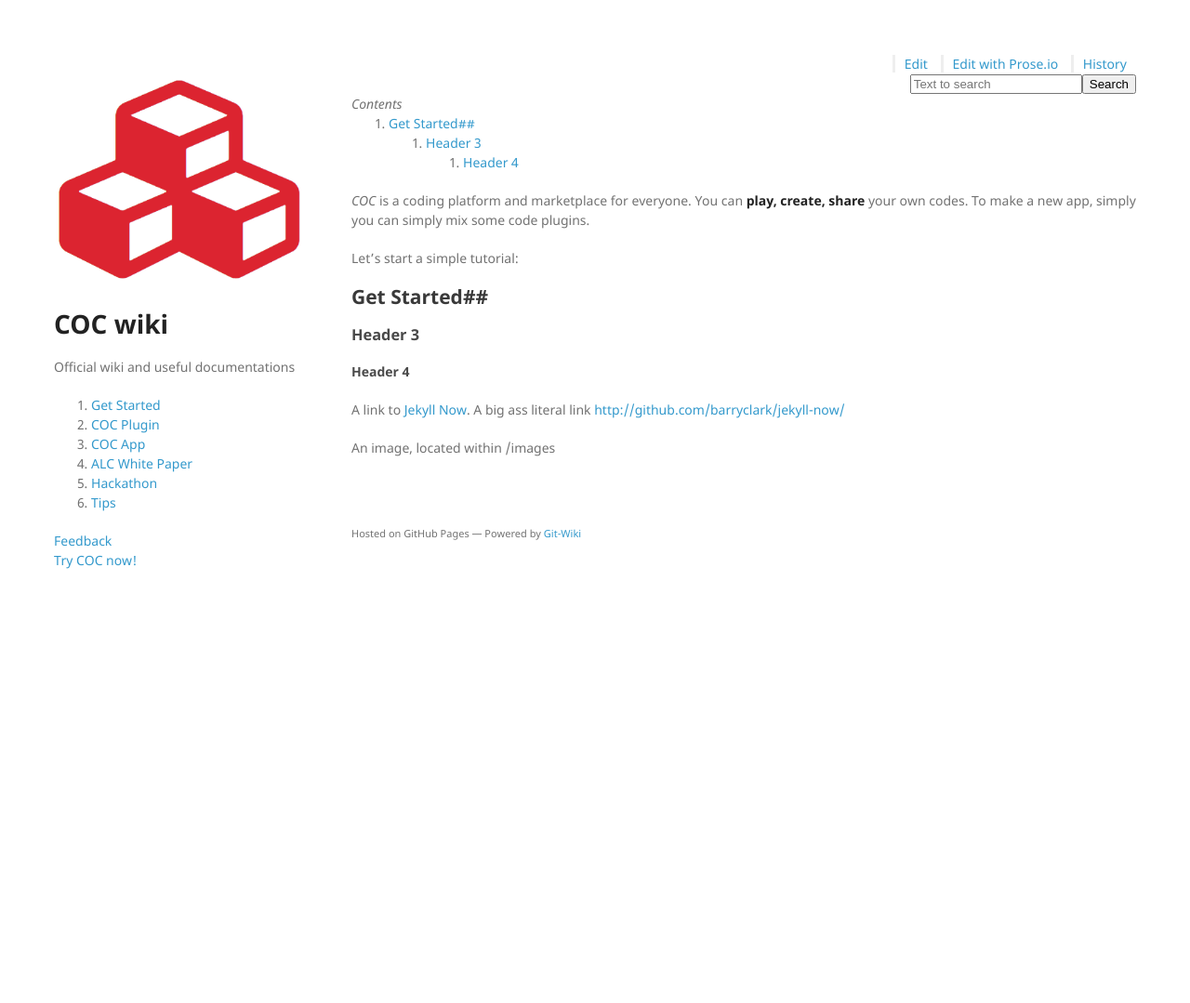
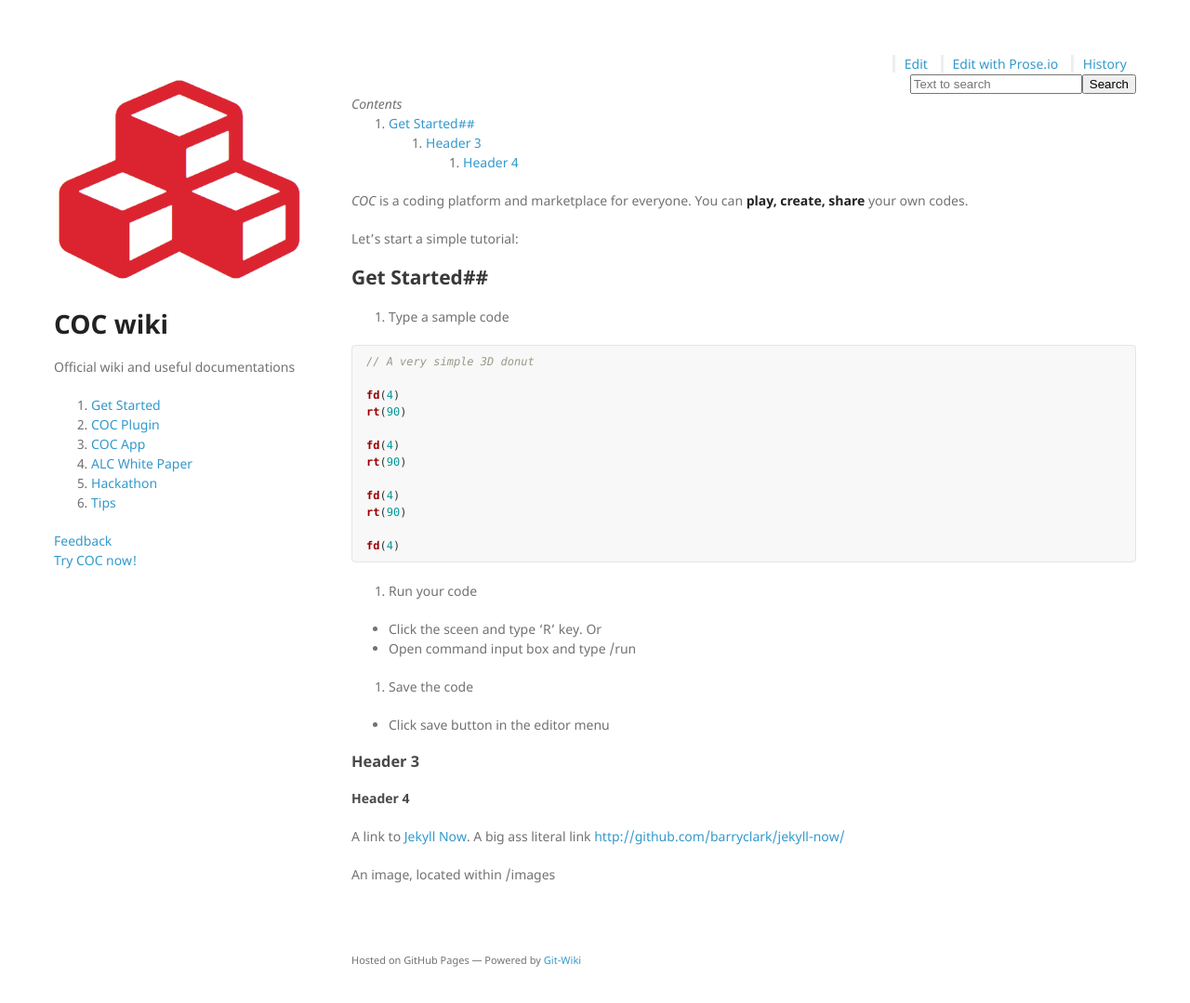
Before and after one commit to daisykim/daisykim.github.io, a Jekyll site: the page built from index.md, in a window 1280 px wide and 1079 px high. Shown: the whole window at 93% size. Built offline with Jekyll 4.4.1, drawn with Linux system fonts in a browser that asks for light colours; nearby versions of some CDN libraries.

Commit message:
Update index

````diff
--- a/index.md
+++ b/index.md
@@ -4,11 +4,36 @@ title: Markdown Style Guide
 ---
 
 _COC_ is a coding platform and marketplace for everyone. You can **play, create, share** your own codes.
-To make a new app, simply you can simply mix some code plugins.
 
 Let's start a simple tutorial:
 
 ## Get Started##
+
+1. Type a sample code
+
+```javascript
+// A very simple 3D donut
+
+fd(4)
+rt(90)
+
+fd(4)
+rt(90)
+
+fd(4)
+rt(90)
+
+fd(4)
+```
+
+2. Run your code
+
+ - Click the sceen and type 'R' key. Or
+ - Open command input box and type /run
+
+3. Save the code
+
+ - Click save button in the editor menu
 
 ### Header 3
 
````
